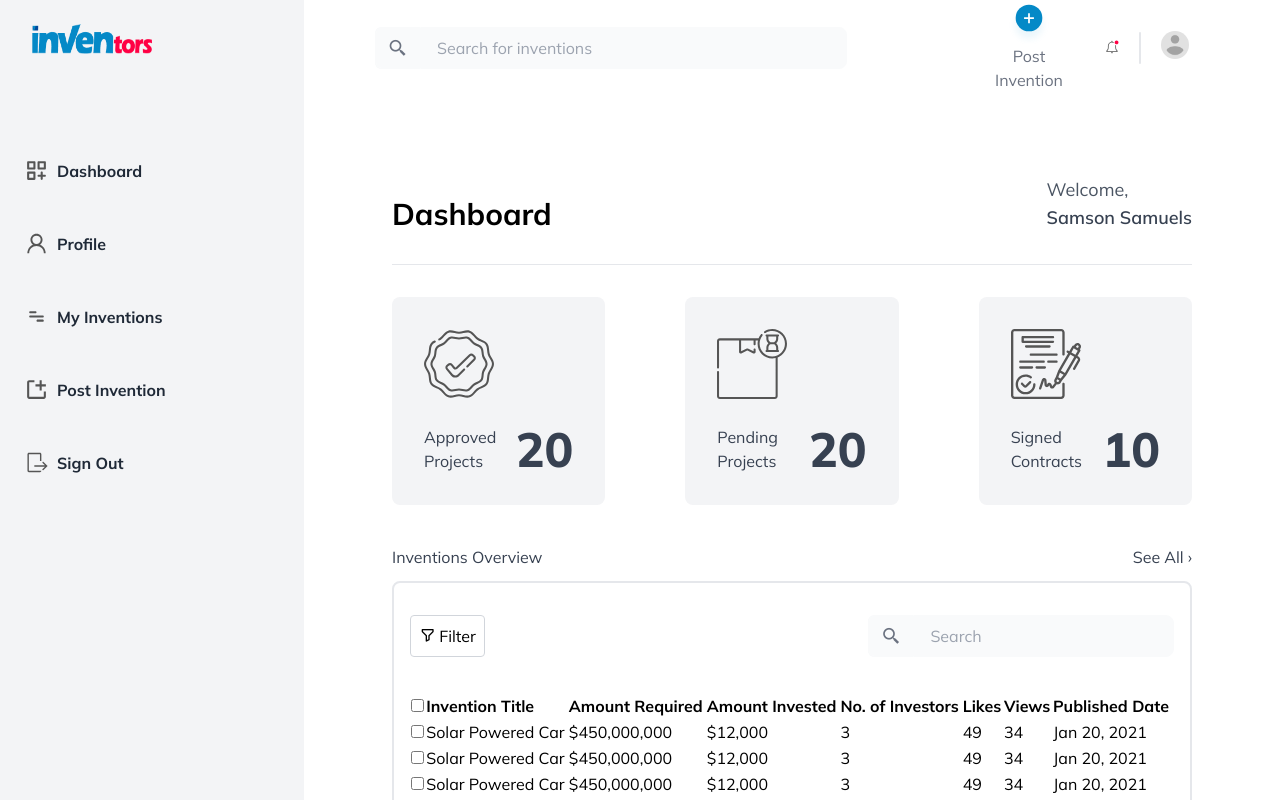
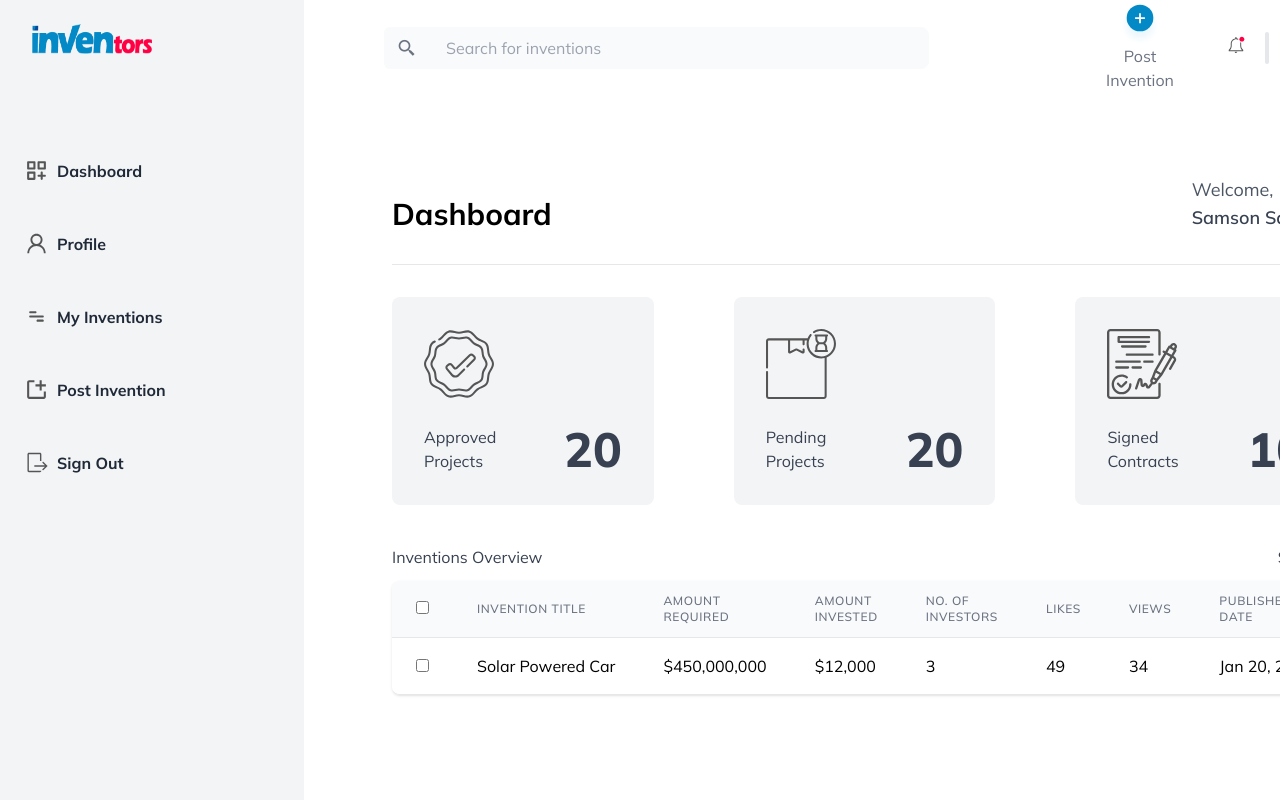
Before and after one commit to constanteen/imventors-app, a Next.js app: page /dashboard/inventor in a window 1280 px wide. Built offline with nearby package versions, Linux system fonts and the light colour scheme.

Commit message:
responsive dashboard

```diff
--- a/pages/dashboard/inventor/index.tsx
+++ b/pages/dashboard/inventor/index.tsx
@@ -6,7 +6,7 @@
   return (
     <>
       <div className="flex justify-between items-end">
-        <p className="font-bold text-3xl">Dashboard</p>
+        <p className="font-bold text-xl md:text-3xl">Dashboard</p>
         <div>
           <p className="text-lg text-gray-600">Welcome,</p>
           <p className="font-semibold text-lg text-gray-700">Samson Samuels</p>
@@ -16,7 +16,7 @@
         <hr />
       </div>
 
-      <div className="grid grid-cols-3 grid-flow-col gap-20">
+      <div className="grid grid-cols-1 sm:grid-cols-2 md:grid-cols-3 gap-10 md:gap-20">
         <div className="dashboard_card">
           <Image src={"/svg/approved.svg"} alt="approved icon" width={70} height={70} />
           <div className="flex justify-between mt-5">
--- a/src/components/tables/DashboardTable.tsx
+++ b/src/components/tables/DashboardTable.tsx
@@ -2,86 +2,152 @@
 
 const DashboardTable: NextPage = () => {
 	return (
-    <section className="border-2 rounded-lg p-4">
-      <div className="flex justify-between py-4">
-        <button className="p-2 border-gray-300 border rounded"><i className="bx bx-filter-alt"></i> Filter</button>
-        <div className="flex relative w-2/5">
-          <span className="search_span"><i className="bx bx-search-alt-2 text-xl" /></span>
-          <input type="text" placeholder="Search" className="search_input" />
+    // <section className="border-2 rounded-lg p-4">
+    //   <div className="flex justify-between py-4">
+    //     <button className="p-2 border-gray-300 border rounded"><i className="bx bx-filter-alt"></i> Filter</button>
+    //     <div className="flex relative w-2/5">
+    //       <span className="search_span"><i className="bx bx-search-alt-2 text-xl" /></span>
+    //       <input type="text" placeholder="Search" className="search_input" />
+    //     </div>
+    //   </div>
+    //   <table className="table-auto w-full mt-5 overflow-x-auto">
+    //     <thead>
+    //       <tr className="text-left">
+    //         <th><input type="checkbox" /></th>
+    //         <th>Invention Title</th>
+    //         <th>Amount Required</th>
+    //         <th>Amount Invested</th>
+    //         <th>No. of Investors</th>
+    //         <th>Likes</th>
+    //         <th>Views</th>
+    //         <th>Published Date</th>
+    //         <th></th>
+    //       </tr>
+    //     </thead>
+    //     <tbody>
+    //       <tr>
+    //         <td><input type="checkbox" /></td>
+    //         <td>Solar Powered Car</td>
+    //         <td>$450,000,000</td>
+    //         <td>$12,000</td>
+    //         <td>3</td>
+    //         <td>49</td>
+    //         <td>34</td>
+    //         <td>Jan 20, 2021</td>
+    //       </tr>
+    //       <tr>
+    //         <td><input type="checkbox" /></td>
+    //         <td>Solar Powered Car</td>
+    //         <td>$450,000,000</td>
+    //         <td>$12,000</td>
+    //         <td>3</td>
+    //         <td>49</td>
+    //         <td>34</td>
+    //         <td>Jan 20, 2021</td>
+    //       </tr>
+    //       <tr>
+    //         <td><input type="checkbox" /></td>
+    //         <td>Solar Powered Car</td>
+    //         <td>$450,000,000</td>
+    //         <td>$12,000</td>
+    //         <td>3</td>
+    //         <td>49</td>
+    //         <td>34</td>
+    //         <td>Jan 20, 2021</td>
+    //       </tr>
+    //       <tr>
+    //         <td><input type="checkbox" /></td>
+    //         <td>Solar Powered Car</td>
+    //         <td>$450,000,000</td>
+    //         <td>$12,000</td>
+    //         <td>3</td>
+    //         <td>49</td>
+    //         <td>34</td>
+    //         <td>Jan 20, 2021</td>
+    //       </tr>
+    //       <tr>
+    //         <td><input type="checkbox" /></td>
+    //         <td>Solar Powered Car</td>
+    //         <td>$450,000,000</td>
+    //         <td>$12,000</td>
+    //         <td>3</td>
+    //         <td>49</td>
+    //         <td>34</td>
+    //         <td>Jan 20, 2021</td>
+    //       </tr>
+    //     </tbody>
+    //   </table>
+    //   <div className="flex justify-end mt-3">
+    //     <button className="py-1 px-2 mr-2"><i className='bx bx-chevron-left' /></button>
+    //     <button className="py-1 px-2 ml-2"><i className='bx bx-chevron-right' /></button>
+    //   </div>
+    // </section>
+    <div className="flex flex-col">
+      <div className="-my-2 overflow-x-auto sm:-mx-6 lg:-mx-8">
+        <div className="py-2 align-middle inline-block min-w-full sm:px-6 lg:px-8">
+          <div className="shadow overflow-hidden border-b border-gray-200 sm:rounded-lg">
+            <table className="min-w-full divide-y table-auto divide-gray-200">
+              <thead className="bg-gray-50">
+                <tr>
+                  <th scope="col" className="dashboard_table-th">
+                    <input type="checkbox" />
+                  </th>
+                  <th scope="col" className="dashboard_table-th">
+                    Invention Title
+                  </th>
+                  <th scope="col" className="dashboard_table-th">
+                    Amount Required
+                  </th>
+                  <th scope="col" className="dashboard_table-th">
+                    Amount Invested
+                  </th>
+                  <th scope="col" className="dashboard_table-th">
+                    No. of Investors
+                  </th>
+                  <th scope="col" className="dashboard_table-th">
+                    Likes
+                  </th>
+                  <th scope="col" className="dashboard_table-th">
+                    Views
+                  </th>
+                  <th scope="col" className="dashboard_table-th">
+                    Published Date
+                  </th>
+                </tr>
+              </thead>
+              <tbody className="bg-white divide-y divide-gray-200">
+                <tr>
+                  <td className="px-6 py-4 whitespace-nowrap">
+                    <input type="checkbox" />
+                  </td>
+                  <td className="px-6 py-4 whitespace-nowrap">
+                    Solar Powered Car
+                  </td>
+                  <td className="px-6 py-4 whitespace-nowrap">
+                    $450,000,000
+                  </td>
+                  <td className="px-6 py-4 whitespace-nowrap">
+                    $12,000
+                  </td>
+                  <td className="px-6 py-4 whitespace-nowrap">
+                    3
+                  </td>
+                  <td className="px-6 py-4 whitespace-nowrap">
+                    49
+                  </td>
+                  <td className="px-6 py-4 whitespace-nowrap">
+                    34
+                  </td>
+                  <td className="px-6 py-4 whitespace-nowrap">
+                    Jan 20, 2021
+                  </td>
+                </tr>
+              </tbody>
+            </table>
+          </div>
         </div>
       </div>
-      <table className="table-auto w-full mt-5 overflow-x-auto">
-        <thead>
-          <tr className="text-left">
-            <th><input type="checkbox" /></th>
-            <th>Invention Title</th>
-            <th>Amount Required</th>
-            <th>Amount Invested</th>
-            <th>No. of Investors</th>
-            <th>Likes</th>
-            <th>Views</th>
-            <th>Published Date</th>
-            <th></th>
-          </tr>
-        </thead>
-        <tbody>
-          <tr>
-            <td><input type="checkbox" /></td>
-            <td>Solar Powered Car</td>
-            <td>$450,000,000</td>
-            <td>$12,000</td>
-            <td>3</td>
-            <td>49</td>
-            <td>34</td>
-            <td>Jan 20, 2021</td>
-          </tr>
-          <tr>
-            <td><input type="checkbox" /></td>
-            <td>Solar Powered Car</td>
-            <td>$450,000,000</td>
-            <td>$12,000</td>
-            <td>3</td>
-            <td>49</td>
-            <td>34</td>
-            <td>Jan 20, 2021</td>
-          </tr>
-          <tr>
-            <td><input type="checkbox" /></td>
-            <td>Solar Powered Car</td>
-            <td>$450,000,000</td>
-            <td>$12,000</td>
-            <td>3</td>
-            <td>49</td>
-            <td>34</td>
-            <td>Jan 20, 2021</td>
-          </tr>
-          <tr>
-            <td><input type="checkbox" /></td>
-            <td>Solar Powered Car</td>
-            <td>$450,000,000</td>
-            <td>$12,000</td>
-            <td>3</td>
-            <td>49</td>
-            <td>34</td>
-            <td>Jan 20, 2021</td>
-          </tr>
-          <tr>
-            <td><input type="checkbox" /></td>
-            <td>Solar Powered Car</td>
-            <td>$450,000,000</td>
-            <td>$12,000</td>
-            <td>3</td>
-            <td>49</td>
-            <td>34</td>
-            <td>Jan 20, 2021</td>
-          </tr>
-        </tbody>
-      </table>
-      <div className="flex justify-end mt-3">
-        <button className="py-1 px-2 mr-2"><i className='bx bx-chevron-left' /></button>
-        <button className="py-1 px-2 ml-2"><i className='bx bx-chevron-right' /></button>
-      </div>
-    </section>
+    </div>
 	);
 };
 
--- a/styles/globals.css
+++ b/styles/globals.css
@@ -36,3 +36,7 @@
 .profile_formLabel {
   @apply block uppercase tracking-wide text-gray-700 text-xs font-bold mb-2;
 }
+
+.dashboard_table-th {
+  @apply px-6 py-3 text-left text-xs font-medium text-gray-500 uppercase tracking-wider;
+}
```
